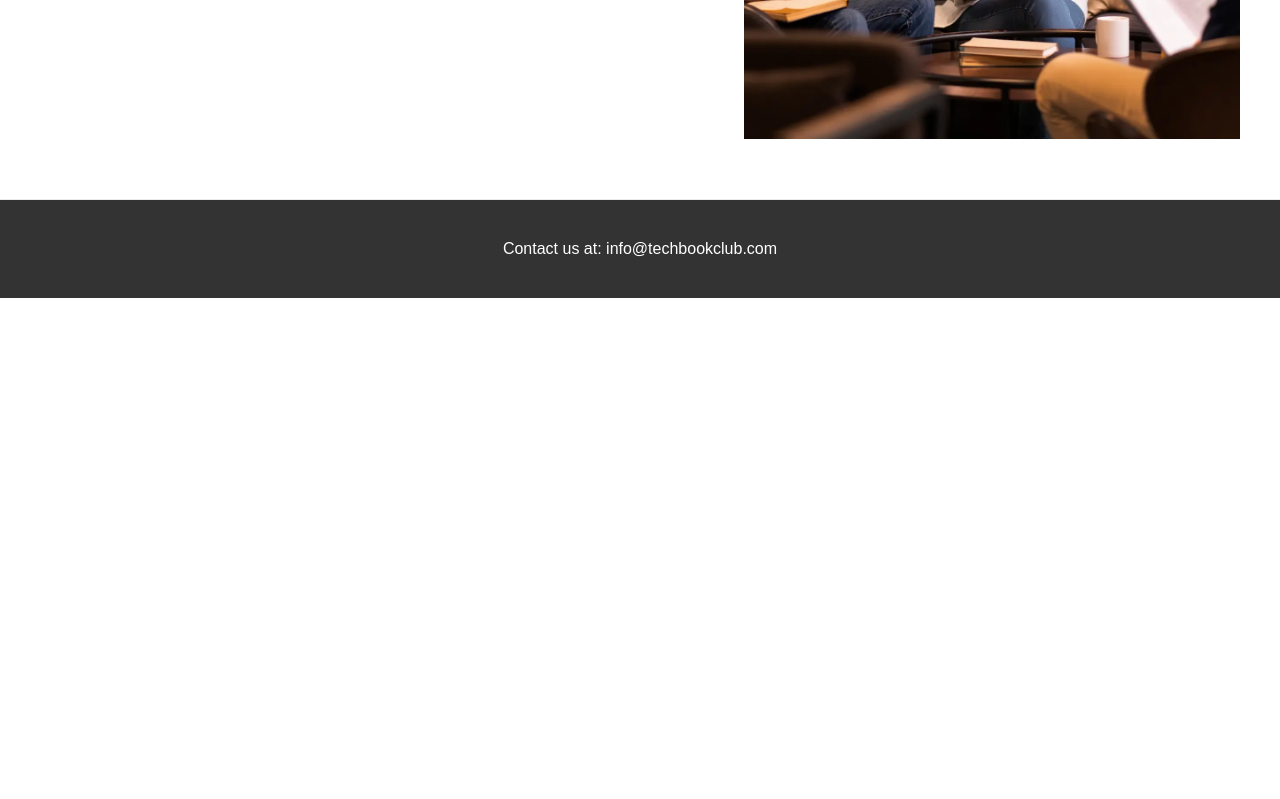
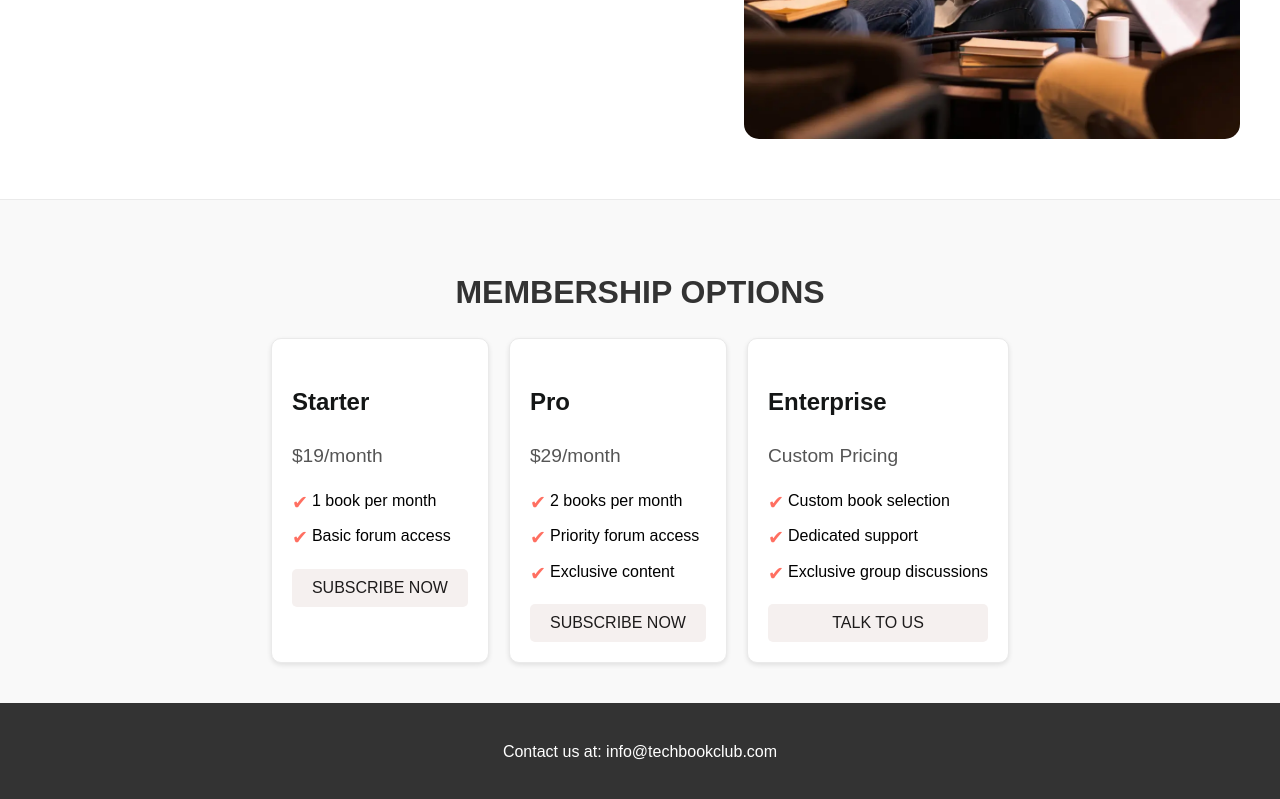
Before and after one commit to muskangoyal1001/tech-book-club-landingPage, a plain HTML site: page starter-code/index.html in a window 1280 px wide. Shown: the part 1733-2532 px from the top of the page. Before the commit the page ends 2031 px from the top, so only its background shows below. Drawn offline with Linux system fonts and the light colour scheme.

Commit message:
updated membership plan

```diff
--- a/starter-code/index.html
+++ b/starter-code/index.html
@@ -48,8 +48,48 @@
             <img src="assets/images/image-not-average-desktop.webp" alt="Not Average Book Club" class="container-image">
         </section>
     </main>
+
+<section id="membership-options" class="membership-options">
+    <h2>MEMBERSHIP OPTIONS</h2>
+    <div class="membership-plans">
+
+        <div class="plan">
+            <h3>Starter</h3>
+            <p>$19/month</p>
+            <ul>
+                <li>1 book per month</li>
+                <li>Basic forum access</li>
+            </ul>
+            <button class="select-button">SUBSCRIBE NOW</button>
+        </div>
+
+        <div class="plan">
+            <h3>Pro</h3>
+            <p>$29/month</p>
+            <ul>
+                <li>2 books per month</li>
+                <li>Priority forum access</li>
+                <li>Exclusive content</li>
+            </ul>
+            <button class="select-button">SUBSCRIBE NOW</button>
+        </div>
+
+        <div class="plan">
+            <h3>Enterprise</h3>
+            <p>Custom Pricing</p>
+            <ul>
+                <li>Custom book selection</li>
+                <li>Dedicated support</li>
+                <li>Exclusive group discussions</li>
+            </ul>
+            <button class="select-button">TALK TO US</button>
+        </div>
+    </div>
+</section>
+
     <footer class="footer">
         <p>Contact us at: info@techbookclub.com</p>
     </footer>
+    <script src="script.js"></script>
 </body>
 </html>
--- /dev/null
+++ b/starter-code/script.js
@@ -0,0 +1,6 @@
+
+    document.querySelector('.membership-button').addEventListener('click', function () {
+        document.getElementById('membership-options').scrollIntoView({
+            behavior: 'smooth'
+        });
+    });
--- a/starter-code/styles.css
+++ b/starter-code/styles.css
@@ -72,12 +72,13 @@ body {
 .container-image {
     max-width: 40%;
     padding: 20px;
+    border-radius: 35px;
 }
 
 .container-image img {
     max-width: 100%;
     height: auto;
-    border-radius: 10px;
+    border-radius: 20px;
 }
 
 /* Call to Action Button */
@@ -102,6 +103,84 @@ body {
     text-align: center;
     background-color: #333;
     color: #fff;
+}
+/* Membership Options Section */
+.membership-options {
+    text-align: center;
+    padding: 40px 20px;
+    background-color: #f9f9f9;
+}
+
+.membership-options h2 {
+    font-size: 2rem;
+    color: #333;
+    margin-bottom: 20px;
+}
+
+.membership-plans {
+    display: flex;
+    justify-content: center;
+    gap: 20px;
+    flex-wrap: wrap; /* Responsive layout */
+}
+
+.plan {
+    background-color: #fff;
+    border: 1px solid #eaeaea;
+    border-radius: 10px;
+    padding: 20px;
+    max-width: 300px;
+    text-align: left;
+    box-shadow: 0 2px 5px rgba(0, 0, 0, 0.1);
+}
+
+.plan h3 {
+    font-size: 1.5rem;
+    color: #141616;
+    margin-bottom: 10px;
+}
+
+.plan p {
+    font-size: 1.2rem;
+    color: #555;
+    margin-bottom: 10px;
+}
+
+.plan ul {
+    list-style: none;
+    padding: 0;
+    margin-bottom: 20px;
+}
+
+.plan ul li {
+    margin: 10px 0;
+    padding-left: 20px;
+    position: relative;
+}
+
+.plan ul li::before {
+    content: "✔";
+    position: absolute;
+    left: 0;
+    color: #ff6f61;
+    font-size: 1.2rem;
+}
+
+.select-button {
+    padding: 10px 20px;
+    background-color: #f5f0ef;
+    color: #1d1b1b;
+    border: none;
+    border-radius: 5px;
+    cursor: pointer;
+    font-size: 1rem;
+    text-align: center;
+    width: 100%;
+
+}
+
+.select-button:hover {
+    background-color: #dbd8d8;
 }
 
 /* Responsive Design */
@@ -128,10 +207,10 @@ body {
     }
 
     .container-content h1, .container-content h2 {
-        font-size: 1.6rem; /* Adjust heading size for smaller screens */
+        font-size: 1.6rem;
     }
 
     .container-content p, .container-content ul {
-        font-size: 1rem; /* Adjust paragraph size for smaller screens */
+        font-size: 1rem;
     }
 }
```
